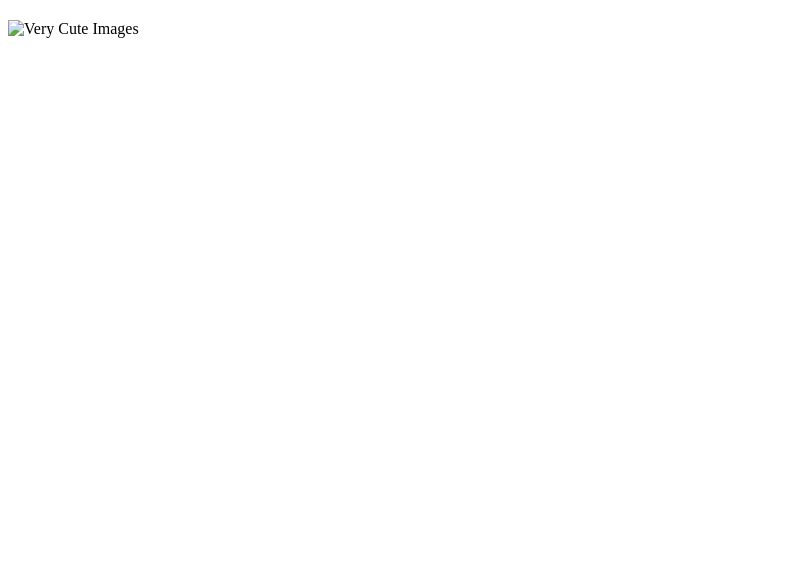
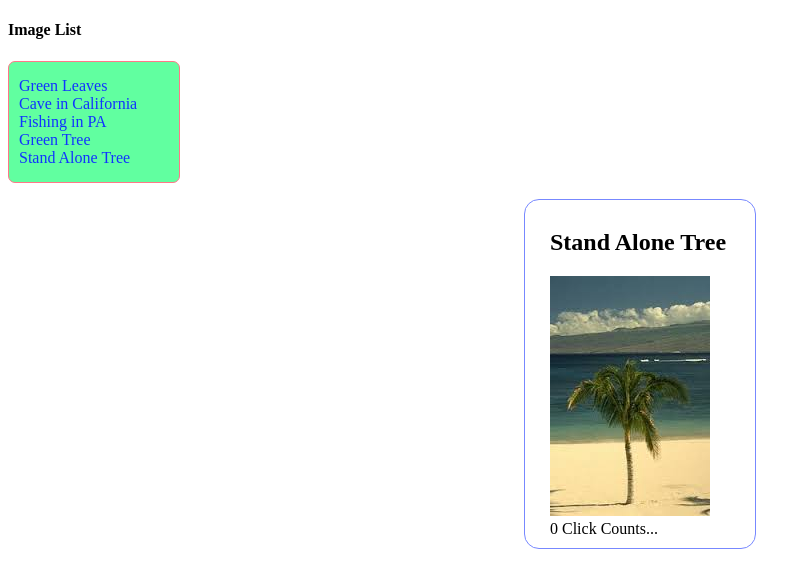
Before and after one commit to bvmCoder/clickCounter, a plain HTML site: page index.html in a window 1280 px wide. Shown: the whole page, without its empty margins (0-811 px from the left). Drawn offline with Linux system fonts and the light colour scheme.

Commit message:
Added app.js and index.html file and also updated with the new code

```diff
--- a/index.html
+++ b/index.html
@@ -1,16 +1,43 @@
 <!DOCTYPE html>
 <html lang="en">
+
 <head>
     <meta charset="UTF-8">
     <title>Image Click Counter</title>
+    <style>
+    ul {
+        list-style-type: none;
+        border: 1px solid #FF7788;
+        border-radius: 7px;
+        padding: 15px 10px;
+        width: 150px;
+        background: #61FFA0;
+    }
+
+    ul li {
+        cursor: pointer;
+        color: #1133FF;
+    }
+
+    div#image {
+        width: 180px;
+        margin: 0px auto;
+        border: 1px solid #7788FF;
+        border-radius: 15px;
+        padding: 10px 25px;
+    }
+    </style>
 </head>
+
 <body>
+	<h4>Image List</h4>
     <ul id="image-list"></ul>
     <div id="image">
         <h2 id="image-name"></h2>
-        <img id="imgage-src" src="" alt="Very Cute Images">
+        <img id="imgage-src" src="" alt="Very Cute Images" />
         <div id="click-count"></div>
     </div>
     <script src="./js/app.js"></script>
 </body>
+
 </html>
--- a/js/app.js
+++ b/js/app.js
@@ -0,0 +1,145 @@
+/* ======= Model ======= */
+
+
+var _id = function _id(x) {
+    return document.getElementById(x);
+};
+
+var model = {
+    currentImage: null,
+    images: [{
+        clickCount: 0,
+        name: 'Green Leaves',
+        imgSrc: './img/bananaLeaves.jpg'
+    }, {
+        clickCount: 0,
+        name: 'Cave in California',
+        imgSrc: '/img/caveImage.jpg'
+    }, {
+        clickCount: 0,
+        name: 'Fishing in PA',
+        imgSrc: './img/fishingImage.jpg'
+
+    }, {
+        clickCount: 0,
+        name: 'Green Tree',
+        imgSrc: './img/greenTree.jpg'
+    }, {
+        clickCount: 0,
+        name: 'Stand Alone Tree',
+        imgSrc: './img/treeImage.jpg'
+    }]
+};
+
+
+/* ======= Controller ======= */
+
+var controller = {
+
+    init: function init() {
+        // find todal numbe of Images
+        var modelImagesLength = model.images.length;
+        // set our current cat to the first one in the list
+        model.currentImage = model.images[modelImagesLength - 1];
+
+        // tell our views to initialize
+        imageListView.init();
+        imageView.init();
+    },
+
+    getcurrentImage: function getcurrentImage() {
+        return model.currentImage;
+    },
+
+    getimages: function getimages() {
+        return model.images;
+    },
+
+    // set the currently-selected cat to the object passed in
+    setcurrentImage: function setcurrentImage(image) {
+        model.currentImage = image;
+    },
+
+    // increments the counter for the currently-selected cat
+    incrementCounter: function incrementCounter() {
+        model.currentImage.clickCount++;
+        imageView.render();
+    }
+};
+
+
+/* ======= View ======= */
+
+var imageView = {
+
+    init: function init() {
+        // store pointers to our DOM elements for easy access later
+        this.imageElem = _id('image');
+        this.imageNameElem = _id('image-name');
+        this.imageSrcElem = _id('imgage-src');
+        this.countElem = _id('click-count');
+
+        // while on click, increment the current image's counter
+        this.imageSrcElem.addEventListener('click', function() {
+            controller.incrementCounter();
+        }, false);
+
+        // render this view (update the DOM elements with the right values)
+        this.render();
+    },
+
+    render: function render() {
+        // update the DOM elements with values from the current image
+        var currentImage = controller.getcurrentImage();
+        this.countElem.textContent = currentImage.clickCount + ' Click Counts...';
+        this.imageNameElem.textContent = currentImage.name;
+        this.imageSrcElem.src = currentImage.imgSrc;
+    }
+};
+
+var imageListView = {
+
+    init: function init() {
+        // store the DOM element for easy access later
+        this.imageListElem = document.getElementById('image-list');
+
+        // render this view (update the DOM elements with the right values)
+        this.render();
+    },
+
+    render: function render() {
+        var image, elem, i;
+        // get the images we'll be rendering from the controller
+        var images = controller.getimages();
+        var imagesLength = images.length;
+
+        // empty the image list
+        this.imageListElem.innerHTML = '';
+
+        // loop over the images
+        for (i = 0; i < imagesLength; i++) {
+            // this is the image we're currently looping over
+            image = images[i];
+
+            // make a new image list item and set its text
+            elem = document.createElement('li');
+            elem.textContent = image.name;
+
+            // on click, setcurrentImage and render the imageView
+            // (this uses our closure-in-a-loop trick to connect the value
+            //  of the image variable to the click event function)
+            elem.addEventListener('click', (function(img) {
+                return function() {
+                    controller.setcurrentImage(img);
+                    imageView.render();
+                };
+            })(image));
+
+            // finally, add the element to the list
+            this.imageListElem.appendChild(elem);
+        }
+    }
+};
+
+// To initialize the project,
+controller.init();
```
